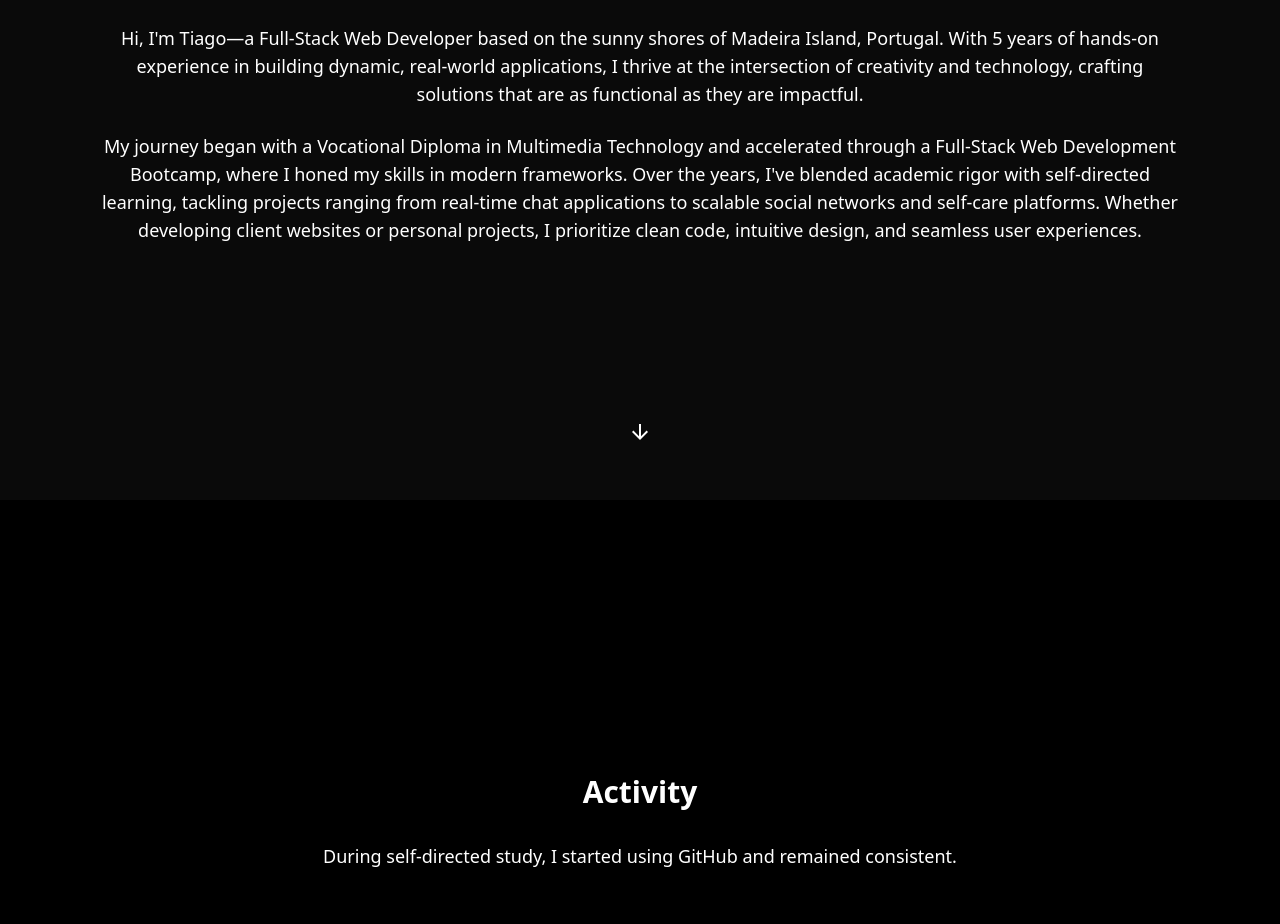
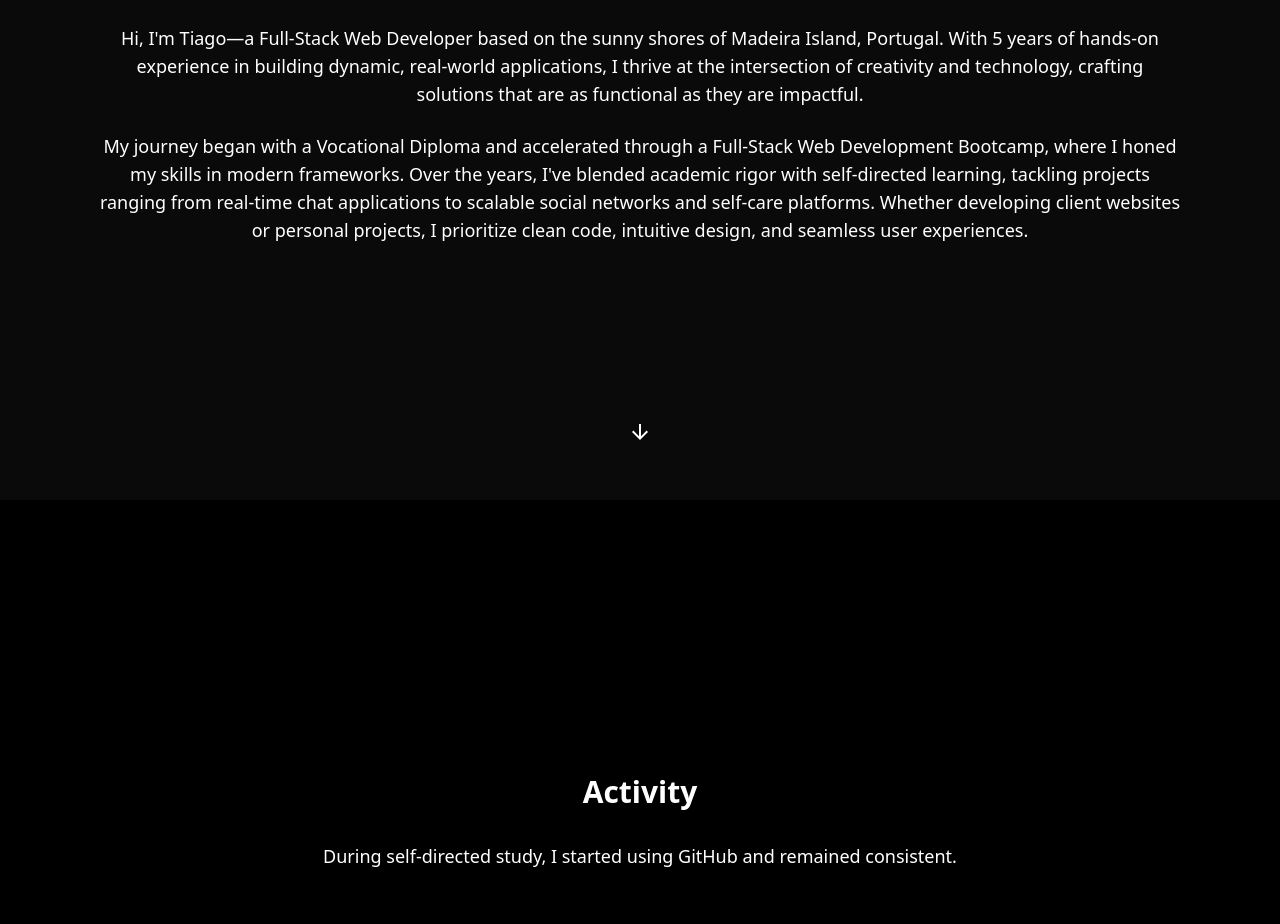
Before and after one commit to LunnS2/Portfolio-Website, a React (Vite) app: page / in a window 1280 px wide. Shown: the part 1100-2024 px from the top of the page. Built offline with nearby package versions, Linux system fonts and the light colour scheme.

Commit message:
Update about me paragraph

```diff
--- a/src/components/about.jsx
+++ b/src/components/about.jsx
@@ -25,14 +25,13 @@ function About() {
         </p>
         <br />
         <p className="text-lg">
-          My journey began with a Vocational Diploma in Multimedia Technology
-          and accelerated through a Full-Stack Web Development Bootcamp, where I
-          honed my skills in modern frameworks. Over the years, I've blended
-          academic rigor with self-directed learning, tackling projects ranging
-          from real-time chat applications to scalable social networks and
-          self-care platforms. Whether developing client websites or personal
-          projects, I prioritize clean code, intuitive design, and seamless user
-          experiences.
+          My journey began with a Vocational Diploma and accelerated through a
+          Full-Stack Web Development Bootcamp, where I honed my skills in modern
+          frameworks. Over the years, I've blended academic rigor with
+          self-directed learning, tackling projects ranging from real-time chat
+          applications to scalable social networks and self-care platforms.
+          Whether developing client websites or personal projects, I prioritize
+          clean code, intuitive design, and seamless user experiences.
         </p>
       </motion.div>
       {/* Scroll Down Button */}
```
